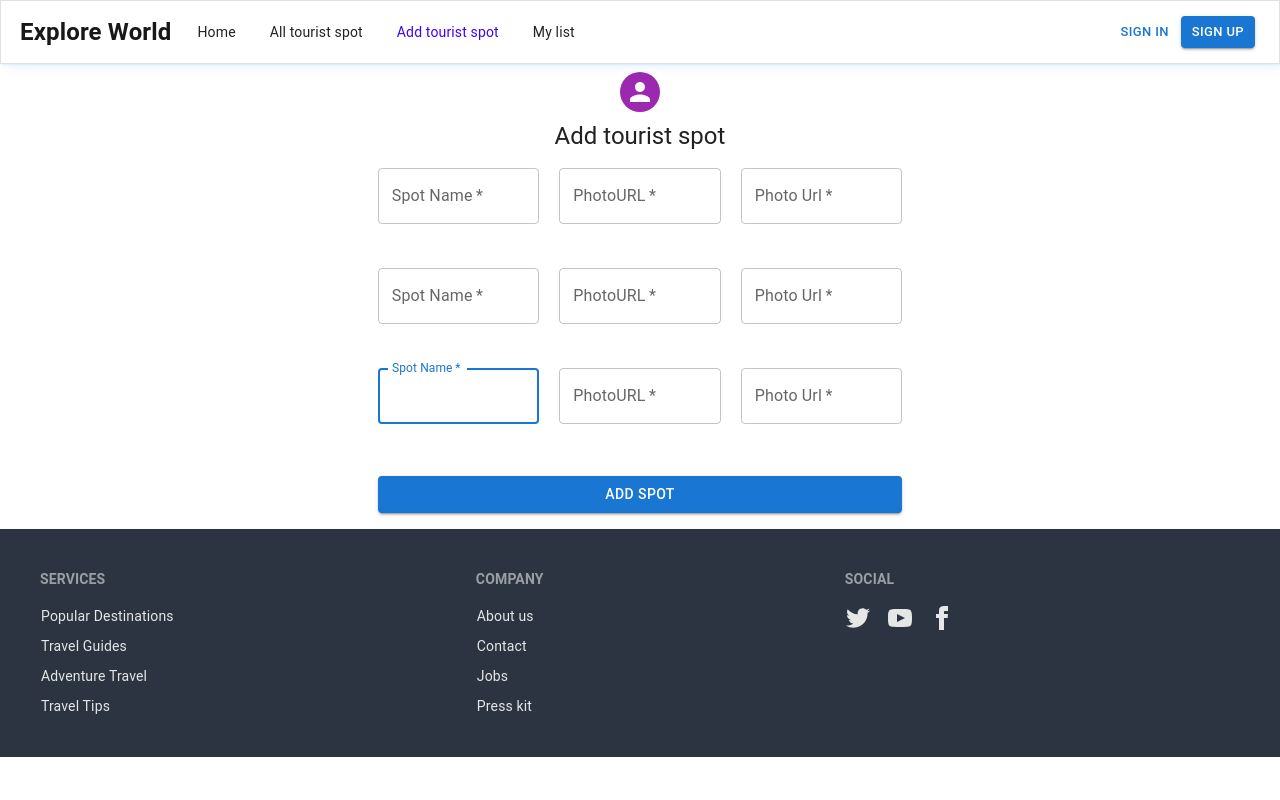
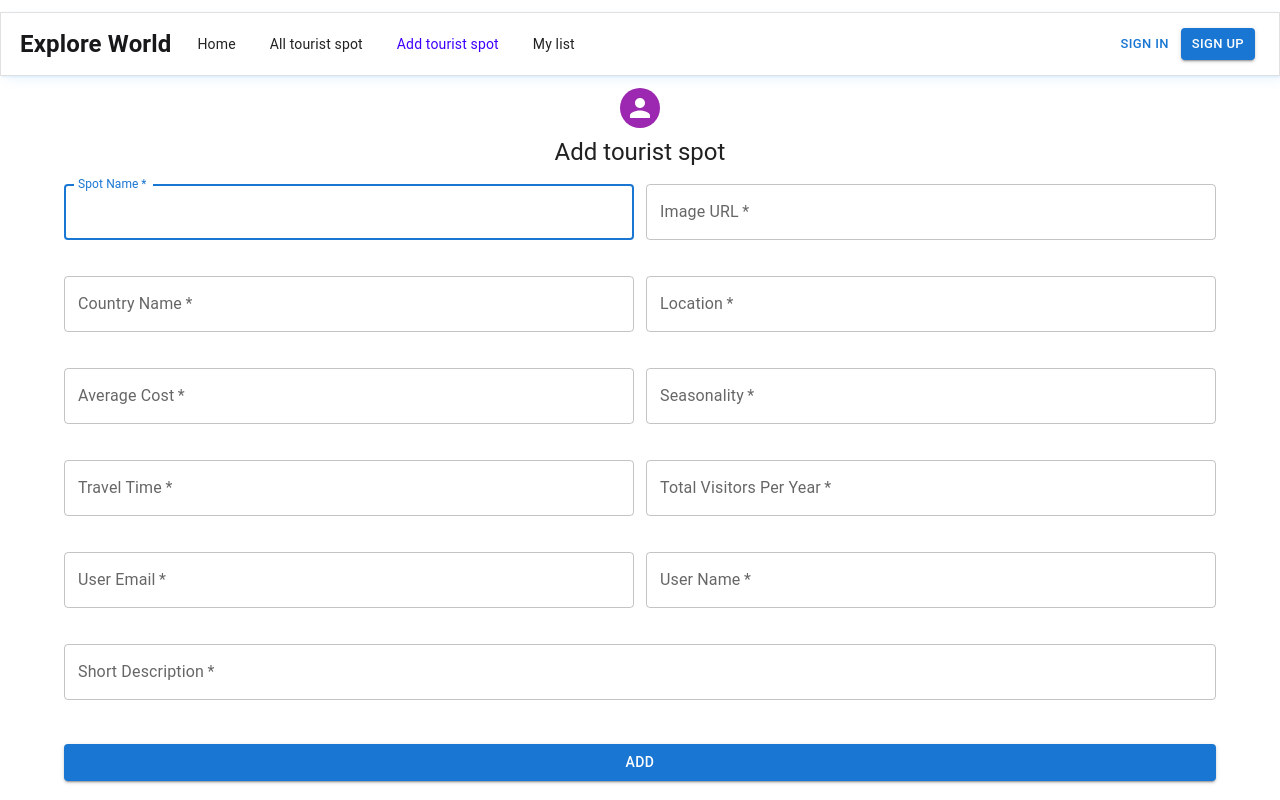
Before and after one commit to ajijul-islam-5938/explore-world-client, a React (Vite) app: page /addtouriestspots in a window 1280 px wide. Shown: the top 800 px of the page. Built offline with nearby package versions, Linux system fonts and the light colour scheme; no server answers.

Commit message:
all tourist page added and fetced data from database

```diff
--- a/src/Components/Header/Header.jsx
+++ b/src/Components/Header/Header.jsx
@@ -83,6 +83,7 @@ function AppAppBar({ mode }) {
                     backgroundImage: 'none',
                     mt: 0,
                 }}
+                className="py-3"
             >
                 <Toolbar
                     variant="regular"
--- a/src/Layout/Layout.jsx
+++ b/src/Layout/Layout.jsx
@@ -7,7 +7,7 @@ const Layout = () => {
     return (
         <div>
             <Header />
-            <div className="">
+            <div className="w-[95%] mx-auto my-20">
                 <Outlet />
             </div>
             <Footer />
--- a/src/Pages/AddTouriestSpots/AddTouriestSpots.jsx
+++ b/src/Pages/AddTouriestSpots/AddTouriestSpots.jsx
@@ -1,26 +1,67 @@
-import * as React from 'react';
-import Avatar from '@mui/material/Avatar';
-import Button from '@mui/material/Button';
-import CssBaseline from '@mui/material/CssBaseline';
-import TextField from '@mui/material/TextField';
-import FormControlLabel from '@mui/material/FormControlLabel';
-import Checkbox from '@mui/material/Checkbox';
-import Box from '@mui/material/Box';
-import Typography from '@mui/material/Typography';
-import Container from '@mui/material/Container';
-import { FaGoogle, FaGithub, FaRegEye, FaEyeSlash } from 'react-icons/fa';
-import { Divider } from '@mui/material';
+import * as React from "react";
+import Avatar from "@mui/material/Avatar";
+import Button from "@mui/material/Button";
+import CssBaseline from "@mui/material/CssBaseline";
+import TextField from "@mui/material/TextField";
+import Box from "@mui/material/Box";
+import Typography from "@mui/material/Typography";
+import Container from "@mui/material/Container";
 
 export default function AddTouriestSpots() {
-  const [show, setShow] = React.useState(false);
+  const handleSubmit = (event) => {
+    event.preventDefault();
+    const spot = {
+      spotName: event.target.spotName.value,
+      image: event.target.image.value,
+      countryName: event.target.countryName.value,
+      location: event.target.location.value,
+      shortDescription: event.target.shortDescription.value,
+      averageCost: event.target.averageCost.value,
+      seasonality: event.target.seasonality.value,
+      travelTime: event.target.travelTime.value,
+      totalVisitorsPerYear: event.target.totalVisitorsPerYear.value,
+      userEmail: event.target.userEmail.value,
+      userName: event.target.userName.value,
+    };
+
+    fetch("http://localhost:3000/touristspot",{
+      method: "POST",
+      headers:{
+        "content-type": "application/json"
+      },
+      body: JSON.stringify(spot)
+
+    })
+      .then((res) => res.json())
+      .then((data) => {
+        alert('Success')
+      })
+      .catch(err =>{
+        alert(err.message)
+        console.log(err)
+      })
+  };
 
   return (
-    <Container component="main" maxWidth="sm">
+    <Container component="main">
       <CssBaseline />
-      <Box sx={{ marginTop: 8, display: 'flex', flexDirection: 'column', alignItems: 'center' }}>
-        <Avatar sx={{ m: 1, bgcolor: 'secondary.main' }} />
-        <Typography component="h1" variant="h5">Add tourist spot</Typography>
-        <Box className='w-[95%] grid grid-cols-2 md:grid-cols-3 gap-5' >
+      <Box
+        sx={{
+          marginTop: 8,
+          display: "flex",
+          flexDirection: "column",
+          alignItems: "center",
+        }}
+      >
+        <Avatar sx={{ m: 1, bgcolor: "secondary.main" }} />
+        <Typography component="h1" variant="h5">
+          Add tourist spot
+        </Typography>
+        <Box className="w-full">
+          <form
+            onSubmit={handleSubmit}
+            className="grid grid-cols-1 md:grid-cols-2 gap-3"
+          >
             <TextField
               margin="normal"
               required
@@ -34,77 +75,94 @@ export default function AddTouriestSpots() {
               margin="normal"
               required
               fullWidth
-            label="PhotoURL"
-            name="photoURL"
-            autoComplete="PhotoURL"
+              label="Image URL"
+              name="image"
+              autoComplete="Image URL"
             />
             <TextField
               margin="normal"
               required
               fullWidth
-            label="Photo Url"
-            name="email"
-            autoComplete="photoUrl"
+              label="Country Name"
+              name="countryName"
+              autoComplete="Country Name"
             />
             <TextField
               margin="normal"
               required
               fullWidth
-            label="Spot Name"
-            name="spotName"
-            autoComplete="Spot Name"
-            autoFocus
+              label="Location"
+              name="location"
+              autoComplete="Location"
+            />
+
+            <TextField
+              margin="normal"
+              required
+              fullWidth
+              label="Average Cost"
+              name="averageCost"
+              autoComplete="Average Cost"
             />
             <TextField
               margin="normal"
               required
               fullWidth
-            label="PhotoURL"
-            name="photoURL"
-            autoComplete="PhotoURL"
+              label="Seasonality"
+              name="seasonality"
+              autoComplete="Seasonality"
             />
             <TextField
               margin="normal"
               required
               fullWidth
-            label="Photo Url"
-            name="email"
-            autoComplete="photoUrl"
+              label="Travel Time"
+              name="travelTime"
+              autoComplete="Travel Time"
             />
             <TextField
               margin="normal"
               required
               fullWidth
-            label="Spot Name"
-            name="spotName"
-            autoComplete="Spot Name"
-            autoFocus
+              label="Total Visitors Per Year"
+              name="totalVisitorsPerYear"
+              autoComplete="Total Visitors Per Year"
             />
             <TextField
               margin="normal"
               required
               fullWidth
-            label="PhotoURL"
-            name="photoURL"
-            autoComplete="PhotoURL"
+              label="User Email"
+              name="userEmail"
+              autoComplete="User Email"
             />
             <TextField
               margin="normal"
               required
               fullWidth
-            label="Photo Url"
-            name="email"
-            autoComplete="photoUrl"
+              label="User Name"
+              name="userName"
+              autoComplete="User Name"
+            />
+            <TextField
+              margin="normal"
+              required
+              fullWidth
+              label="Short Description"
+              name="shortDescription"
+              autoComplete="Short Description"
+              className="md:col-span-2"
             />
             <Button
               type="submit"
               fullWidth
               variant="contained"
               sx={{ mt: 3, mb: 2 }}
-            className='col-span-2 md:col-span-3'
+              className="md:col-span-2"
             >
-            Add Spot
+              Add
             </Button>
+          </form>
         </Box>
       </Box>
     </Container>
--- a/src/Pages/TouriestSpots/TouriestSpots.jsx
+++ b/src/Pages/TouriestSpots/TouriestSpots.jsx
@@ -1,11 +1,54 @@
-import React from 'react';
+import React, { useEffect, useState } from "react";
 
 const TouriestSpots = () => {
-    return (
-        <div>
-            TouriestSpots
+  const [spots, setSpots] = useState([]);
+
+  useEffect(() => {
+    fetch("http://localhost:3000/alltouristspot")
+      .then((res) => res.json())
+      .then((data) => setSpots(data));
+  }, []);
+
+  return (
+    <div className="container mx-auto px-1 py-8">
+      <h1 className="text-3xl font-bold my-10 text-center">Explore Beautiful Destinations</h1>
+      <div className="grid grid-cols-1 md:grid-cols-2 lg:grid-cols-3 xl:grid-cols-4 gap-8">
+        {spots.map((spot) => (
+          <div className="bg-white dark:bg-zinc-800 shadow-lg rounded-lg overflow-hidden border border-zinc-200">
+          <img
+            src={spot.image}
+            alt="Tourist Spot Image"
+            className="w-full h-40 object-cover object-center rounded-t-lg"
+          />
+          <div className="p-6">
+            <h2 className="text-xl font-semibold text-zinc-800 dark:text-white mb-4">{spot.spotName}</h2>
+            <ul className="space-y-1 text-base text-zinc-700 dark:text-zinc-300 mb-4">
+              <li>
+                <strong>Country:</strong> {spot.countryName}
+              </li>
+              <li>
+                <strong>Average Cost:</strong> ${spot.averageCost} per person
+              </li>
+              <li>
+                <strong>Best Time to Visit:</strong> {spot.seasonality}
+              </li>
+              <li>
+                <strong>Travel Time:</strong> {spot.travelTime} from major cities
+              </li>
+              <li>
+                <strong>Estimated Visitors Per Year:</strong> {spot.totalVisitorsPerYear}
+              </li>
+            </ul>
+            <button className="block w-full bg-blue-500 dark:bg-blue-700 text-white font-bold py-2 px-4 rounded hover:bg-blue-600 dark:hover:bg-blue-800 transition-colors">
+              View Details
+            </button>
+          </div>
         </div>
-    );
+
+        ))}
+      </div>
+    </div>
+  );
 };
 
 export default TouriestSpots;
```
Lines whose indentation alone changed are shown as unchanged.
